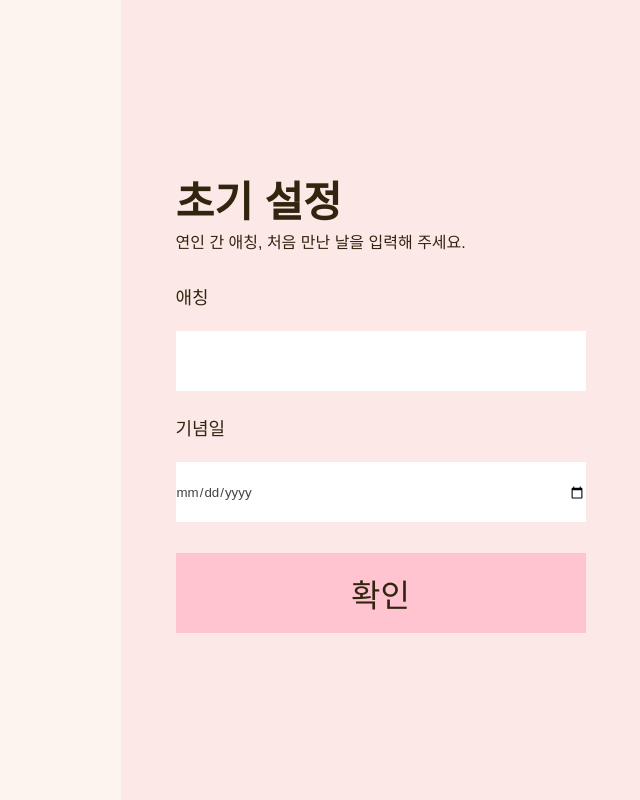
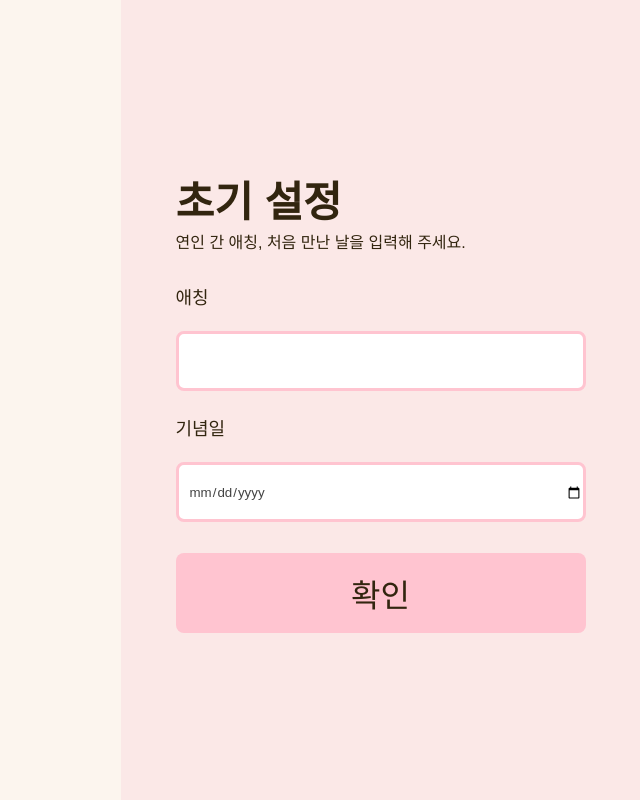
Before and after one commit to Stageus/blossom-react, a React (Create React App) app: page /setup in a window 1280 px wide. Shown: the whole page, without its empty margins (640-1280 px from the left). Built offline with nearby package versions, Linux system fonts and the light colour scheme.

Commit message:
Fix: setup 디자인 수정

```diff
--- a/src/components/Setting/Matching/MatchingForm.js
+++ b/src/components/Setting/Matching/MatchingForm.js
@@ -76,6 +76,9 @@ const MatchingForm = () => {
             <InputField
               hasLabel="true"
               labelMessage="아이디"
+              padding="0 0 0 10px"
+              border="3px solid #FFC4D0"
+              borderRadius="8px"
               fontSize="18px"
               onKeyDown={(event) => {
                 if (event.key === "Enter") {
@@ -93,6 +96,7 @@ const MatchingForm = () => {
             $width="25.625rem"
             $height="5rem"
             $margin="30px 0 0 0"
+            $borderRadius="8px"
             ref={submitRef}
             onClick={handleClickInquiryLoverIdButton}
           >
--- a/src/components/Setting/Setup/SetupForm.js
+++ b/src/components/Setting/Setup/SetupForm.js
@@ -45,10 +45,21 @@ const SetupForm = () => {
       )}
 
       <FlexBox $dir="col" $row="between" $width="25.625rem" $height="15rem">
-        <InputField hasLabel="true" labelMessage="애칭" fontSize="18px" inputRef={nicknameRef} />
+        <InputField
+          hasLabel="true"
+          labelMessage="애칭"
+          padding="0 0 0 10px"
+          border="3px solid #FFC4D0"
+          borderRadius="8px"
+          fontSize="18px"
+          inputRef={nicknameRef}
+        />
         <InputField
           hasLabel="true"
           labelMessage="기념일"
+          padding="0 0 0 10px"
+          border="3px solid #FFC4D0"
+          borderRadius="8px"
           fontSize="18px"
           type="date"
           onKeyDown={(event) => {
@@ -67,6 +78,7 @@ const SetupForm = () => {
         $width="25.625rem"
         $height="5rem"
         $margin="30px 0 0 0"
+        $borderRadius="8px"
         ref={submitRef}
         onClick={handleClickSettingButton}
       >
```
